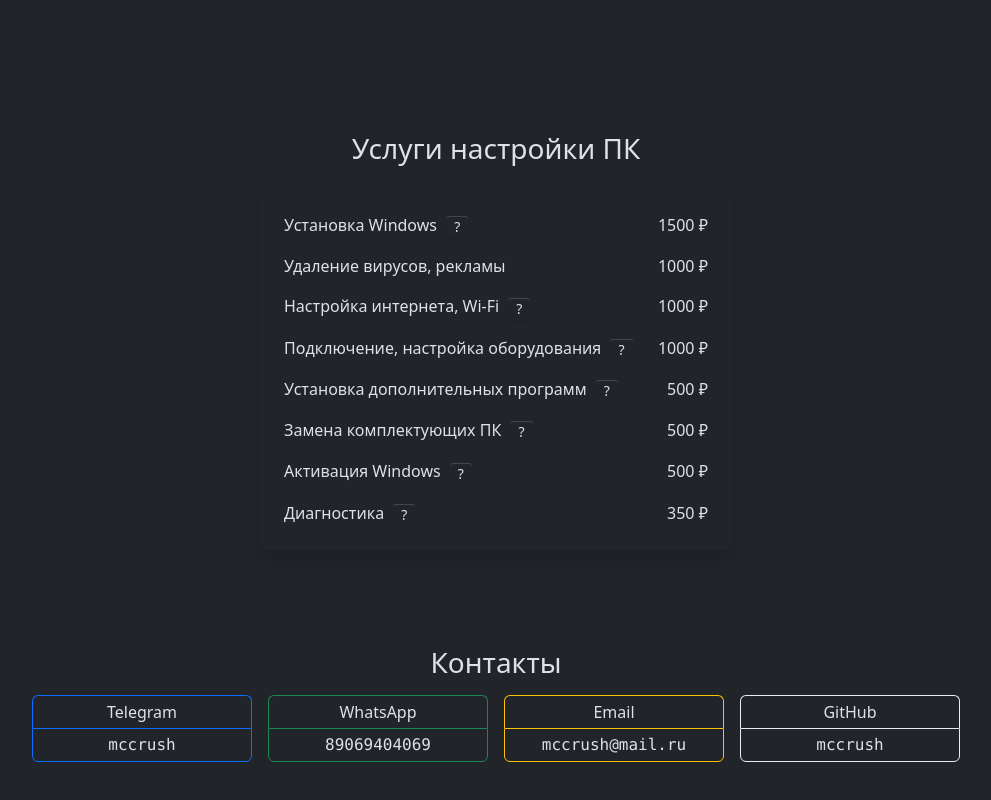
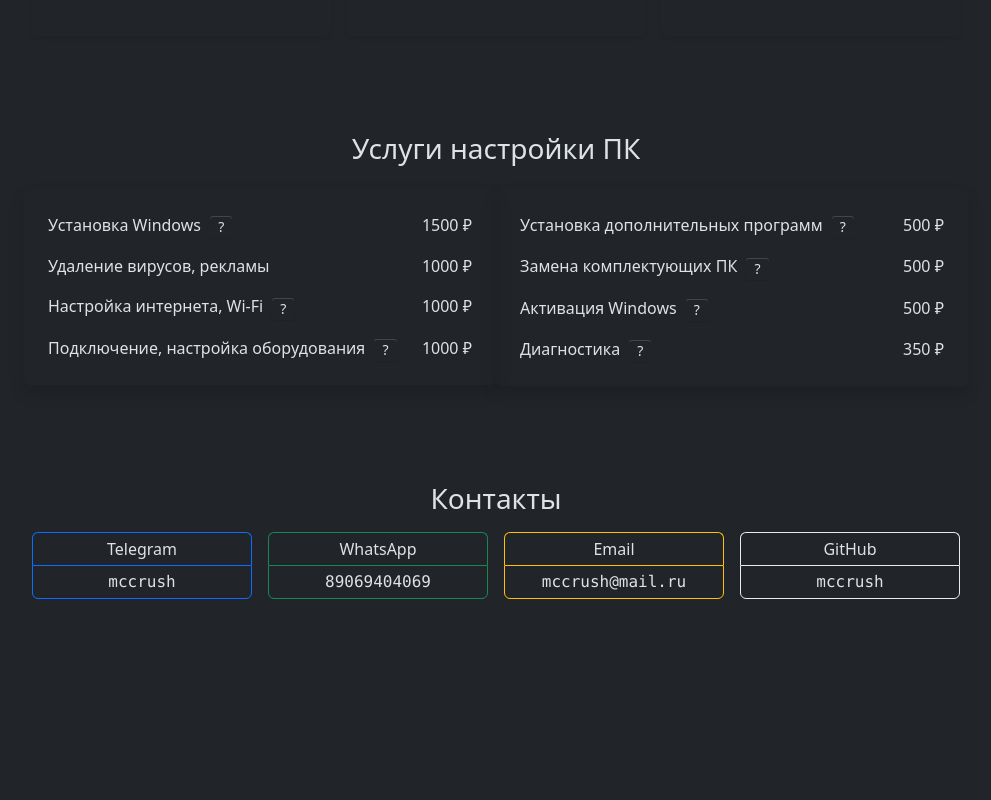
Before and after one commit to mccrush/mccrush.github.io, a Vue app: page / in a window 1280 px wide. Shown: the part 1042-1842 px from the top of the page, without its empty margins (144-1135 px from the left). After the commit the page ends 1697 px from the top, so only its background shows below. Built offline with nearby package versions, Linux system fonts and the light colour scheme.

Commit message:
Settings adaptive

```diff
--- a/src/modules/computing/BlockComputing.vue
+++ b/src/modules/computing/BlockComputing.vue
@@ -2,14 +2,65 @@
   <div class="f4">
     <div class="container-960 row text-center m-0 m-auto ps-2 pt-5 pe-2 pb-5">
       <h3 id="computing">Услуги настройки ПК</h3>
-      <div class="col-12 col-md-6 m-auto p-0 pt-3">
+
+      <div class="col-12 d-md-none m-auto p-0 pt-3">
         <div class="shadow rounded-2 p-2">
           <div
             v-for="comp in computing"
             :key="comp.id"
             class="d-flex justify-content-between m-3"
           >
-            <div>
+            <div class="text-start pe-2">
+              {{ comp.title }}
+              <button
+                v-if="comp.desc"
+                type="button"
+                class="btn btn-sm ms-1 p-0 ps-2 pe-2"
+                data-bs-toggle="popover"
+                data-bs-placement="bottom"
+                :data-bs-content="comp.desc"
+              >
+                ?
+              </button>
+            </div>
+            <div>{{ comp.price }}&nbsp;₽</div>
+          </div>
+        </div>
+      </div>
+
+      <div class="col-md-6 d-none d-md-block p-0 pt-3">
+        <div class="shadow rounded-2 p-2">
+          <div
+            v-for="comp in computing.slice(0, 4)"
+            :key="comp.id"
+            class="d-flex justify-content-between m-3"
+          >
+            <div class="text-start pe-2">
+              {{ comp.title }}
+              <button
+                v-if="comp.desc"
+                type="button"
+                class="btn btn-sm ms-1 p-0 ps-2 pe-2"
+                data-bs-toggle="popover"
+                data-bs-placement="bottom"
+                :data-bs-content="comp.desc"
+              >
+                ?
+              </button>
+            </div>
+            <div>{{ comp.price }}&nbsp;₽</div>
+          </div>
+        </div>
+      </div>
+
+      <div class="col-md-6 d-none d-md-block p-0 pt-3">
+        <div class="shadow rounded-2 p-2">
+          <div
+            v-for="comp in computing.slice(4)"
+            :key="comp.id"
+            class="d-flex justify-content-between m-3"
+          >
+            <div class="text-start pe-2">
               {{ comp.title }}
               <button
                 v-if="comp.desc"
```
